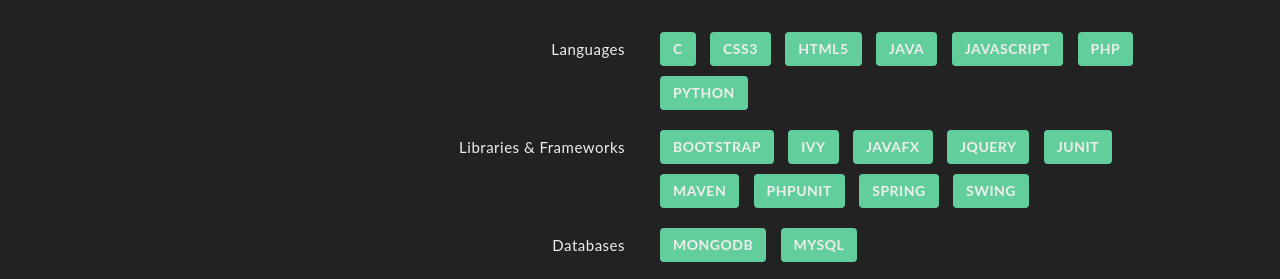
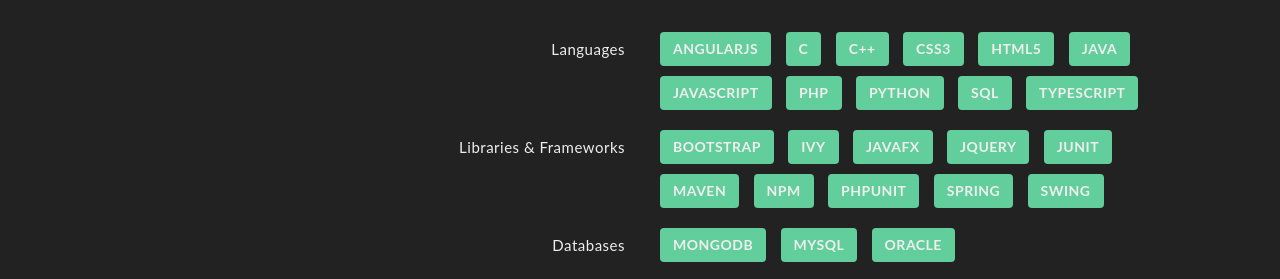
Before and after one commit to JoshWein/joshwein.github.io, a plain HTML site: page index.html in a window 1280 px wide. Shown: the part 673-952 px from the top of the page. Drawn offline with nearby package versions, Linux system fonts and the light colour scheme.

Commit message:
Update index.html

```diff
--- a/index.html
+++ b/index.html
@@ -113,13 +113,17 @@
             <div class="row">
                 <div class="skill_list_label col-sm-6">Languages</div>
                 <div class="skill_list_items col-sm-6">
+                    <span class="btn">ANGULARJS</span>
                     <span class="btn">C</span>
+                    <span class="btn">C++</span>
                     <span class="btn">CSS3</span>
                     <span class="btn">HTML5</span>
                     <span class="btn">JAVA</span>
                     <span class="btn">JAVASCRIPT</span>
                     <span class="btn">PHP</span>
                     <span class="btn">PYTHON</span>
+                    <span class="btn">SQL</span>
+                    <span class="btn">TYPESCRIPT</span>
                 </div>
                 <div class="skill_list_label col-sm-6">Libraries &amp; Frameworks</div>
                 <div class="skill_list_items col-sm-6">
@@ -129,6 +133,7 @@
                     <span class="btn">JQUERY</span>
                     <span class="btn">JUNIT</span>
                     <span class="btn">MAVEN</span>
+                    <span class="btn">NPM</span>
                     <span class="btn">PHPUNIT</span>
                     <span class="btn">SPRING</span>
                     <span class="btn">SWING</span>
@@ -137,6 +142,7 @@
                 <div class="skill_list_items col-sm-6">
                     <span class="btn">MONGODB</span>
                     <span class="btn">MYSQL</span>
+                    <span class="btn">ORACLE</span>
                 </div>
             </div>
         </div>
```
